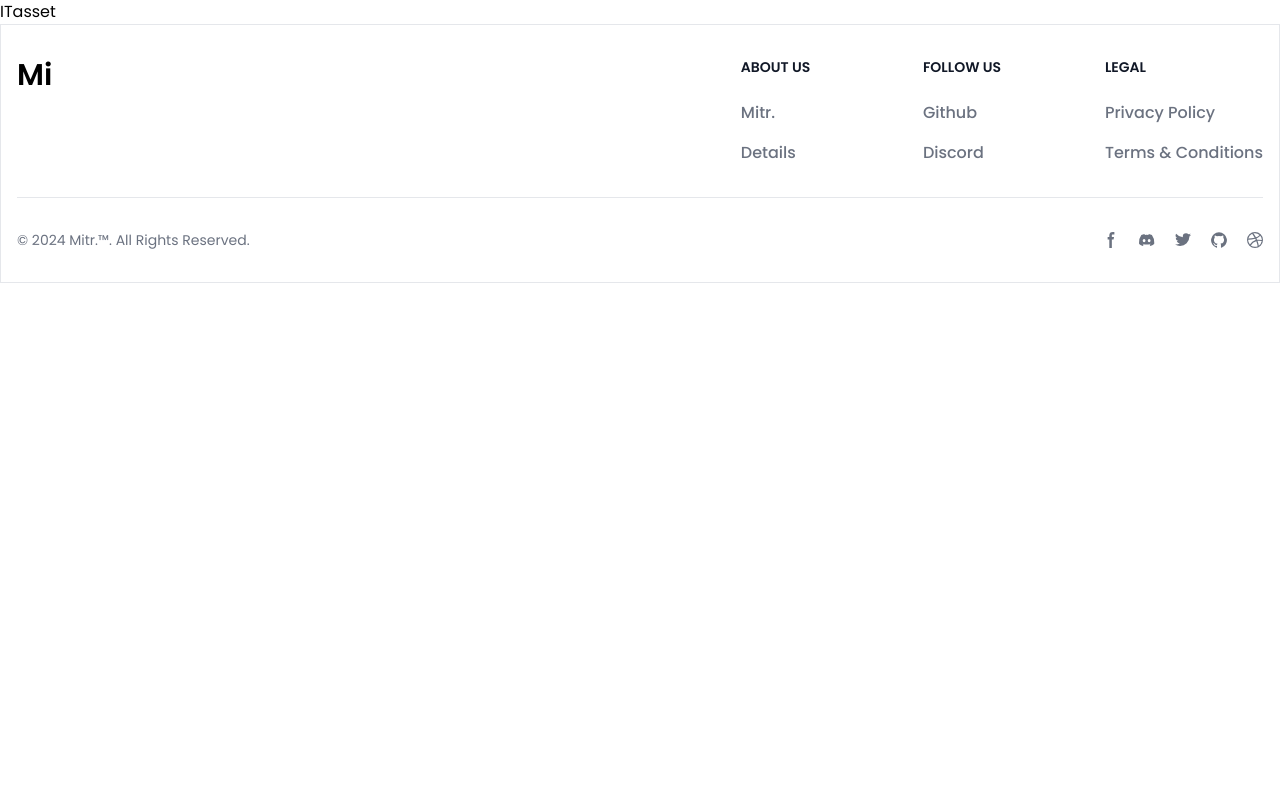
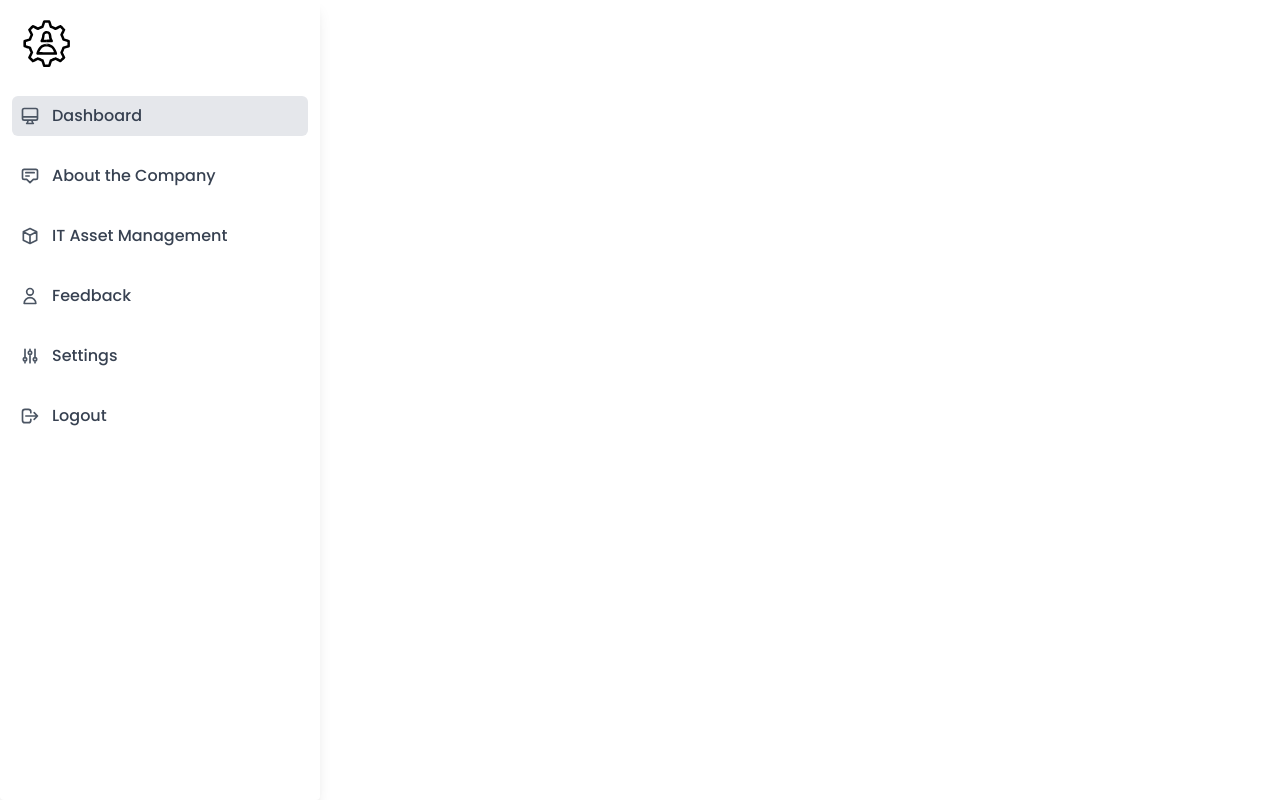
Before and after one commit to piyushbaibhav/Mitr, a React (Vite) app: page /it in a window 1280 px wide. Shown: the top 800 px of the page. Built offline with nearby package versions, Linux system fonts and the light colour scheme.

Commit message:
Page Components

```diff
--- a/src/App.jsx
+++ b/src/App.jsx
@@ -34,10 +34,10 @@ function App() {
         <Route path='/documentverify' element={<DocumentVerify/>}/>
         <Route path='/photoupload' element={<PhotoUpload/>}/>
         <Route path='/term' element={<Terms/>}/>
-        <Route path='/About' element={<About/>}/>
-        <Route path='/IT' element={<ITasset/>}/>
-        <Route path='/Feedback' element={<Feedback/>}/>
-        <Route path='/Settings' element={<Settings/>}/>
+        <Route path='/about' element={<About/>}/>
+        <Route path='/it' element={<ITasset/>}/>
+        <Route path='/feedback' element={<Feedback/>}/>
+        <Route path='/settings' element={<Settings/>}/>
         <Route path='/portal' element={<Portal/>}/>
       </Routes>
         <Footer/>
--- a/src/components/Hamburger.jsx
+++ b/src/components/Hamburger.jsx
@@ -1,4 +1,5 @@
 import React, { useState } from 'react';
+import { Link } from 'react-router-dom';
 
 export default function Hamburger() {
     const [isSidebarOpen, setIsSidebarOpen] = useState(false);
@@ -10,12 +11,12 @@ export default function Hamburger() {
     return (
         <>
 
-    <div class="w-3/12 bg-white rounded p-3 shadow-lg">
+    <div class="w-3/12 h-screen bg-white rounded p-3 shadow-lg">
         <div class="flex items-center space-x-4 p-2 mb-5">
             <img class="h-12 rounded-full" src="./Logo.svg" alt="James Bhatta"/>
         </div>
-        <ul class="space-y-2 text-sm">
-            <li>
+        <ul class="space-y-5 text-md">
+            <li> <Link to='/portal'>
                 <a href="#" class="flex items-center space-x-3 text-gray-700 p-2 rounded-md font-medium hover:bg-gray-200 bg-gray-200 focus:shadow-outline">
                     <span class="text-gray-600">
                         <svg class="h-5" xmlns="http://www.w3.org/2000/svg" fill="none" viewBox="0 0 24 24" stroke="currentColor">
@@ -23,9 +24,10 @@ export default function Hamburger() {
                         </svg>
                     </span>
                     <span>Dashboard</span>
-                </a>
+                </a></Link>
             </li>
-            <li>
+
+            <li> <Link to='/about'>
                 <a href="#" class="flex items-center space-x-3 text-gray-700 p-2 rounded-md font-medium hover:bg-gray-200 focus:bg-gray-200 focus:shadow-outline">
                     <span class="text-gray-600">
                         <svg class="h-5" xmlns="http://www.w3.org/2000/svg" fill="none" viewBox="0 0 24 24" stroke="currentColor">
@@ -33,9 +35,9 @@ export default function Hamburger() {
                         </svg>
                     </span>
                     <span>About the Company</span>
-                </a>
+                </a></Link>
             </li>
-            <li>
+            <li> <Link to='/it'>
                 <a href="#" class="flex items-center space-x-3 text-gray-700 p-2 rounded-md font-medium hover:bg-gray-200 focus:bg-gray-200 focus:shadow-outline">
                     <span class="text-gray-600">
                         <svg class="h-5" xmlns="http://www.w3.org/2000/svg" fill="none" viewBox="0 0 24 24" stroke="currentColor">
@@ -43,9 +45,9 @@ export default function Hamburger() {
                         </svg>
                     </span>
                     <span>IT Asset Management</span>
-                </a>
+                </a></Link>
             </li>
-            <li>
+            <li> <Link to='/feedback'>
                 <a href="#" class="flex items-center space-x-3 text-gray-700 p-2 rounded-md font-medium hover:bg-gray-200 focus:bg-gray-200 focus:shadow-outline">
                     <span class="text-gray-600">
                         <svg class="h-5" xmlns="http://www.w3.org/2000/svg" fill="none" viewBox="0 0 24 24" stroke="currentColor">
@@ -53,27 +55,27 @@ export default function Hamburger() {
                         </svg>
                     </span>
                     <span>Feedback</span>
-                </a>
+                </a></Link>
             </li>
-            <li>
-                <a href="#" class="flex items-center space-x-3 text-gray-700 p-2 rounded-md font-medium hover:bg-gray-200 focus:bg-gray-200 focus:shadow-outline">
+            <li> <Link to='/settings'>
+                <a href=""class="flex items-center space-x-3 text-gray-700 p-2 rounded-md font-medium hover:bg-gray-200 focus:bg-gray-200 focus:shadow-outline">
                     <span class="text-gray-600">
                         <svg class="h-5" xmlns="http://www.w3.org/2000/svg" fill="none" viewBox="0 0 24 24" stroke="currentColor">
                             <path stroke-linecap="round" stroke-linejoin="round" stroke-width="2" d="M12 6V4m0 2a2 2 0 100 4m0-4a2 2 0 110 4m-6 8a2 2 0 100-4m0 4a2 2 0 110-4m0 4v2m0-6V4m6 6v10m6-2a2 2 0 100-4m0 4a2 2 0 110-4m0 4v2m0-6V4"></path>
                         </svg>
                     </span>
                     <span>Settings</span>
-                </a>
+                </a></Link>
             </li>
-            <li>
-                <a href="http://localhost:5173/" class="flex items-center space-x-3 text-gray-700 p-2 rounded-md font-medium hover:bg-gray-200 focus:bg-gray-200 focus:shadow-outline">
+            <li> <Link to='/'>
+                <a href="" class="flex items-center space-x-3 text-gray-700 p-2 rounded-md font-medium hover:bg-gray-200 focus:bg-gray-200 focus:shadow-outline">
                     <span class="text-gray-600">
                         <svg class="h-5" xmlns="http://www.w3.org/2000/svg" fill="none" viewBox="0 0 24 24" stroke="currentColor">
                             <path stroke-linecap="round" stroke-linejoin="round" stroke-width="2" d="M17 16l4-4m0 0l-4-4m4 4H7m6 4v1a3 3 0 01-3 3H6a3 3 0 01-3-3V7a3 3 0 013-3h4a3 3 0 013 3v1" />
                         </svg>
                     </span>
                     <span>Logout</span>
-                </a>
+                </a></Link>
             </li>
         </ul>
     </div>
--- a/src/pages/About.jsx
+++ b/src/pages/About.jsx
@@ -1,8 +1,12 @@
 import React from 'react'
 import { Link } from 'react-router-dom'
+import Hamburger from '../components/Hamburger'
 
 export default function About() {
     return (
-        <div className="">About</div>
+    <>
+    <Hamburger/><div className="">About</div>
+    </>
+
     )
 }
--- a/src/pages/Feedback.jsx
+++ b/src/pages/Feedback.jsx
@@ -1,8 +1,11 @@
 import React from 'react'
 import { Link } from 'react-router-dom'
+import Hamburger from '../components/Hamburger'
 
 export default function Feedback() {
     return (
-        <div className="">Feedback</div>
+    <>
+    <Hamburger/><div className="">Feedback</div>
+    </>
     )
 }
--- a/src/pages/ITasset.jsx
+++ b/src/pages/ITasset.jsx
@@ -1,8 +1,11 @@
 import React from 'react'
 import { Link } from 'react-router-dom'
+import Hamburger from '../components/Hamburger'
 
 export default function ITasset() {
     return (
-        <div className="">ITasset</div>
+    <>
+    <Hamburger/><div className="">IT</div>
+    </>
     )
 }
--- a/src/pages/Settings.jsx
+++ b/src/pages/Settings.jsx
@@ -1,8 +1,11 @@
 import React from 'react'
 import { Link } from 'react-router-dom'
+import Hamburger from '../components/Hamburger'
 
 export default function Settings() {
     return (
-        <div className="">Settings</div>
+    <>
+    <Hamburger/><div className="">Settings</div>
+    </>
     )
 }
```
